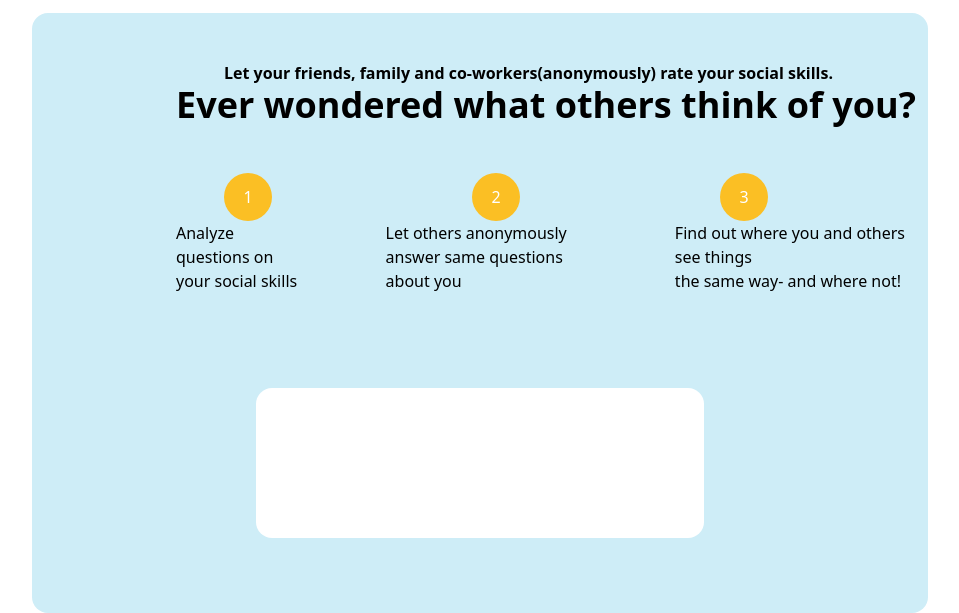
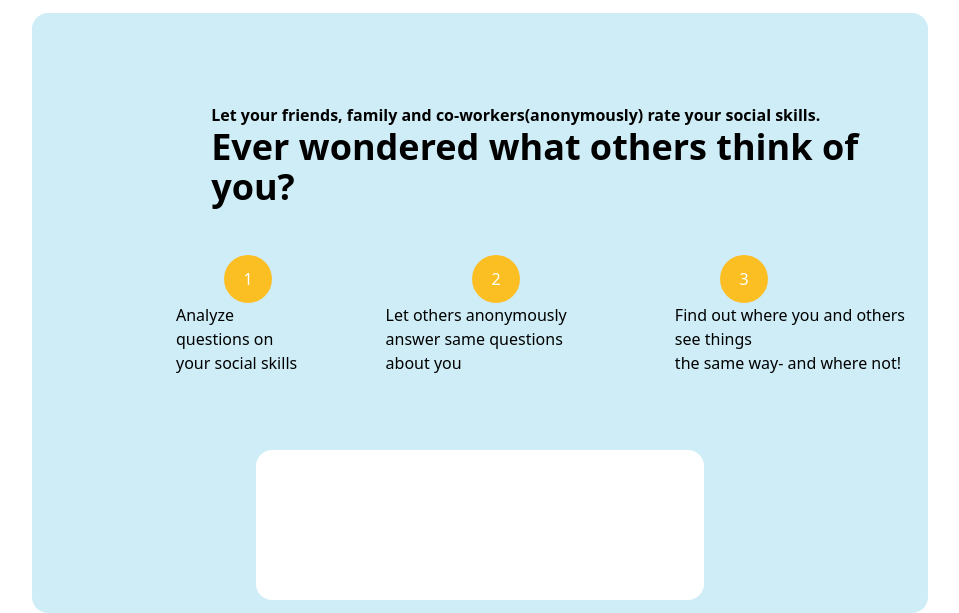
Before and after one commit to pallavimshr/Frontend-UI-Intern, a plain HTML site: page index.html in a window 1280 px wide. Shown: the part 2883-3496 px from the top of the page, without its empty margins (160-1119 px from the left). Drawn offline with nearby package versions, Linux system fonts and the light colour scheme.

Commit message:
positioning changes

```diff
--- a/index.html
+++ b/index.html
@@ -127,9 +127,9 @@
         <div class="box5 mt-4 "><div class="item51"><p class="font-bold text-4xl p-4">Be the best you with EQ</p></div>
         <div class="item52 font-bold p-4"><p>Not having your own emotions under control might be holding you back.</p></div>
         <div class="item53 font-bold p-4"><p>Additionally,not understanding those of others stops you from being parent,friend you can be.</p></div></div>
-        <div class="box6 mt-4"><div class="item61">
-            <p class="font-bold pl-48 pt-12">Let your friends, family and co-workers(anonymously) rate your social skills.</p>
-            <p class="text-4xl font-bold pl-36"> Ever wondered what others think of you?</p>
+        <div class="box6 mt-4"><div class="item61"><div class="text1">
+            <p class="font-bold ">Let your friends, family and co-workers(anonymously) rate your social skills.</p>
+            <p class="text-4xl font-bold"> Ever wondered what others think of you?</p> </div>
 
             <ul class=" pl-48 pt-12 list-none p-0 flex space-x-48">
                 <li class="flex items-center">
--- a/style.css
+++ b/style.css
@@ -130,3 +130,7 @@
   margin-left: 25%;
   margin-top: 75px;
 }
+.text1{
+  margin-left: 20%;
+  margin-top: 10%;
+}
```
